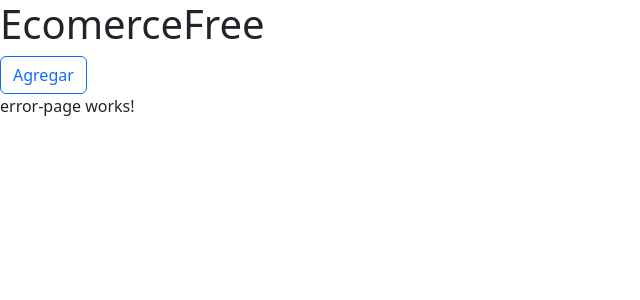
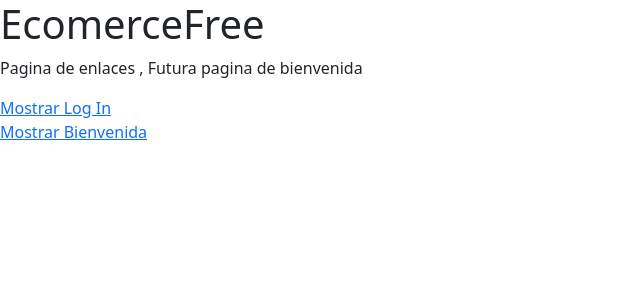
Before and after one commit to ElvisTV/EcomerceFree, an Angular app: page /404 in a window 1280 px wide. Before the commit this address led to /. Shown: the top 300 px of the page, without its empty margins (0-640 px from the left). Built offline with nearby package versions, Linux system fonts and the light colour scheme.

Commit message:
Se agrego enlace para boton para ir a Log In

```diff
--- a/src/app/app-routing.module.ts
+++ b/src/app/app-routing.module.ts
@@ -1,7 +1,23 @@
 import { NgModule } from '@angular/core';
 import { RouterModule, Routes } from '@angular/router';
 
-const routes: Routes = [];
+import { ErrorPageComponent } from './shared/error-page/error-page.component';
+import { AuthModule } from './auth/auth.module';
+
+const routes: Routes = [
+  {
+    path: 'auth',
+    loadChildren: () => import('./auth/auth.module').then( m => m.AuthModule  )
+  },
+  {
+    path: '404',
+    component: ErrorPageComponent,
+  },
+  {
+    path: '**',
+    component: ErrorPageComponent
+  }
+];
 
 @NgModule({
   imports: [RouterModule.forRoot(routes)],
--- a/src/app/app.component.html
+++ b/src/app/app.component.html
@@ -1,4 +1,5 @@
 <h1> {{title}} </h1>
-<button type="button" class="btn btn-outline-primary">{{nombreBotton}}</button>
 
-<app-error-page> </app-error-page>
+<!-- <app-error-page> </app-error-page> -->
+
+<router-outlet> </router-outlet>
--- a/src/app/app.module.ts
+++ b/src/app/app.module.ts
@@ -2,6 +2,7 @@
 import { BrowserModule } from '@angular/platform-browser';
 
 import { AppRoutingModule } from './app-routing.module';
+
 import { AppComponent } from './app.component';
 import { ErrorPageComponent } from './shared/error-page/error-page.component';
 
@@ -12,6 +13,7 @@
   ],
   imports: [
     BrowserModule,
+    AppRoutingModule,
     AppRoutingModule
   ],
   providers: [],
--- a/src/app/auth/auth.module.ts
+++ b/src/app/auth/auth.module.ts
@@ -2,6 +2,7 @@
 import { CommonModule } from '@angular/common';
 import { LoginComponent } from './pages/login/login.component';
 import { RegistroComponent } from './pages/registro/registro.component';
+import { AuthRoutingModule } from './auth-routing.module';
 
 
 
@@ -11,7 +12,8 @@
     RegistroComponent
   ],
   imports: [
-    CommonModule
+    CommonModule,
+    AuthRoutingModule
   ]
 })
 export class AuthModule { }
--- a/src/app/auth/pages/login/login.component.html
+++ b/src/app/auth/pages/login/login.component.html
@@ -1 +1,2 @@
-<p>login works!</p>
+<p>Componente de Login</p>
+<button type="button" class="btn btn-outline-primary">Boton log in</button>
--- a/src/app/shared/error-page/error-page.component.html
+++ b/src/app/shared/error-page/error-page.component.html
@@ -1 +1,12 @@
-<p>error-page works!</p>
+<p> Pagina de enlaces , Futura pagina de bienvenida</p>
+
+<a routerLink="/auth/login" >
+    Mostrar Log In
+</a>
+
+<br>
+
+
+<a routerLink="/auth/registro" >
+    Mostrar Bienvenida
+</a>
```
Also changed, not shown: src/app/auth/auth-routing.module.ts (added, +36 -0 lines).
